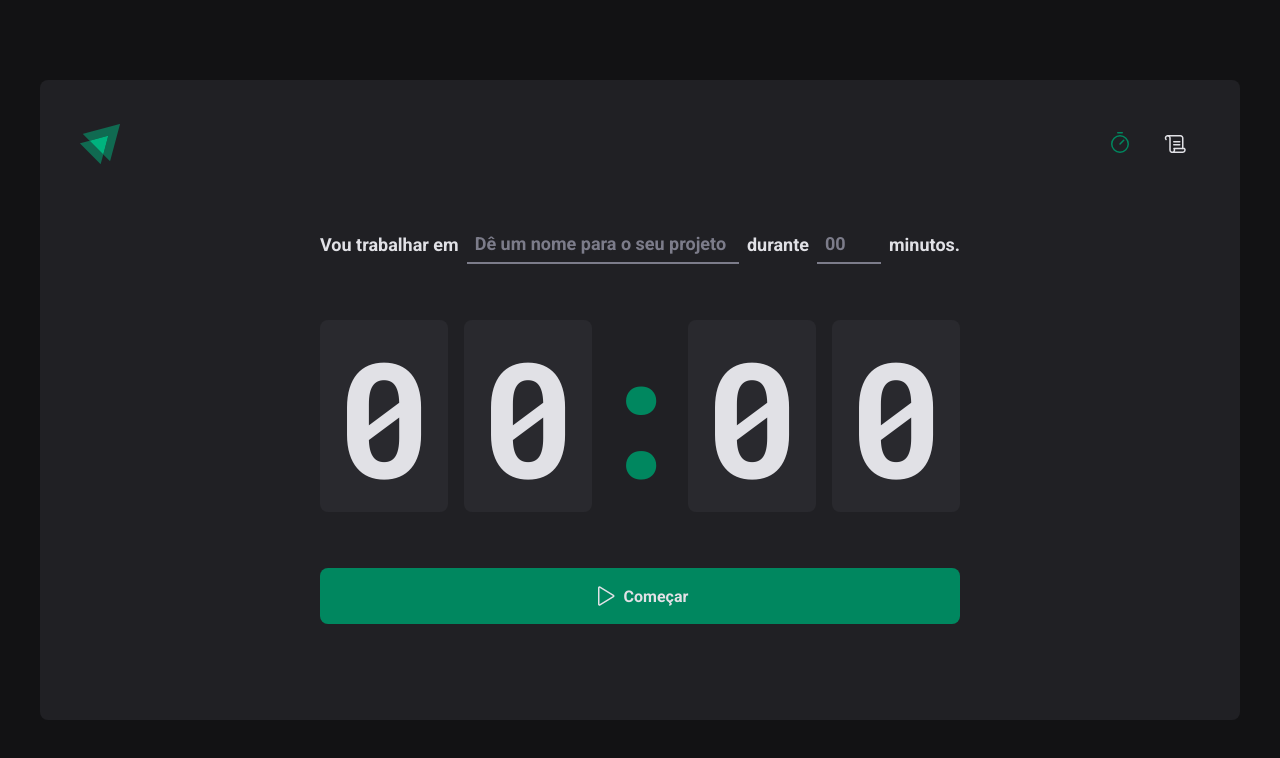
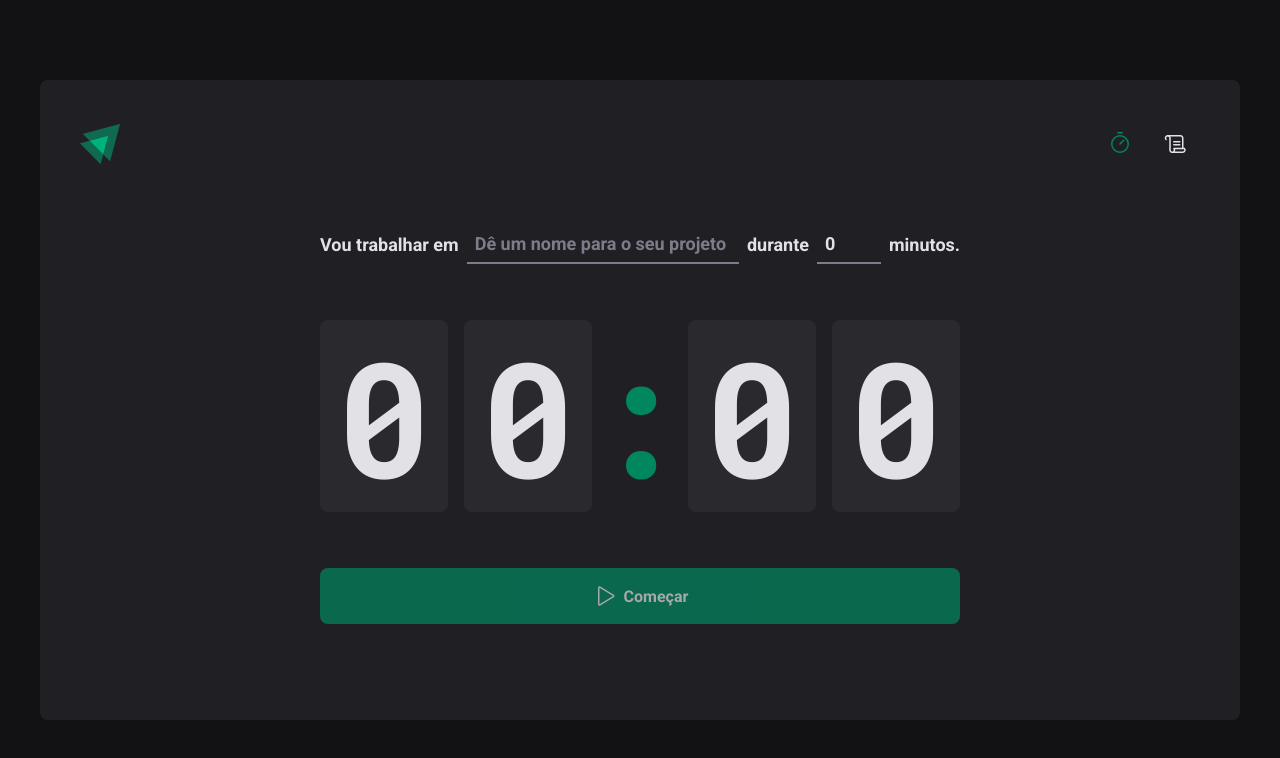
Before and after one commit to walterjaworski/rocketseat-ignite-timer, a React (Vite) app: page / in a window 1280 px wide. Shown: the top 758 px of the page. Built offline with nearby package versions, Linux system fonts and the light colour scheme.

Commit message:
apply react hook forms

```diff
--- a/package.json
+++ b/package.json
@@ -10,11 +10,14 @@
     "preview": "vite preview"
   },
   "dependencies": {
+    "@hookform/resolvers": "^3.1.0",
     "phosphor-react": "^1.4.1",
     "react": "^18.2.0",
     "react-dom": "^18.2.0",
+    "react-hook-form": "^7.44.3",
     "react-router-dom": "^6.11.2",
-    "styled-components": "^5.3.11"
+    "styled-components": "^5.3.11",
+    "zod": "^3.21.4"
   },
   "devDependencies": {
     "@rocketseat/eslint-config": "^1.2.0",
--- a/src/pages/Home/index.tsx
+++ b/src/pages/Home/index.tsx
@@ -1,4 +1,8 @@
 import { Play } from 'phosphor-react'
+import { useForm } from 'react-hook-form'
+import { zodResolver } from '@hookform/resolvers/zod'
+import * as zod from 'zod'
+
 import {
   CountdownContainer,
   FormContainer,
@@ -9,16 +13,43 @@
   TaskInput,
 } from './styles'
 
+const newCycleFormValidationSchema = zod.object({
+  task: zod.string().min(1, 'Informe a tarefa'),
+  minutesAmount: zod
+    .number()
+    .min(5, 'O ciclo precisa ser de no mínimo de 60 minutos')
+    .max(60, 'O ciclo precisa ser de no máximo de 60 minutos'),
+})
+
+type NewCycleFormData = zod.infer<typeof newCycleFormValidationSchema>
+
 export function Home() {
+  const { register, handleSubmit, watch, reset } = useForm<NewCycleFormData>({
+    resolver: zodResolver(newCycleFormValidationSchema),
+    defaultValues: {
+      task: '',
+      minutesAmount: 0,
+    },
+  })
+
+  function handleCreateNewCycle(data: NewCycleFormData) {
+    console.log(data)
+    reset()
+  }
+
+  const task = watch('task')
+  const isSubmitDisabled = !task
+
   return (
     <HomeContainer>
-      <form>
+      <form onSubmit={handleSubmit(handleCreateNewCycle)}>
         <FormContainer>
           <label htmlFor="task">Vou trabalhar em</label>
           <TaskInput
             id="task"
             list="task-suggestion"
             placeholder="Dê um nome para o seu projeto"
+            {...register('task')}
           />
 
           <datalist id="task-suggestion">
@@ -35,6 +66,7 @@
             step={5}
             min={5}
             max={60}
+            {...register('minutesAmount', { valueAsNumber: true })}
           />
           <span>minutos.</span>
         </FormContainer>
@@ -47,7 +79,7 @@
           <span>0</span>
         </CountdownContainer>
 
-        <StartCountdownButton type="submit">
+        <StartCountdownButton disabled={isSubmitDisabled} type="submit">
           <Play size={24} /> Começar
         </StartCountdownButton>
       </form>
```
Also changed, not shown: 1 other file (tests, documents, lock files or other folders).
